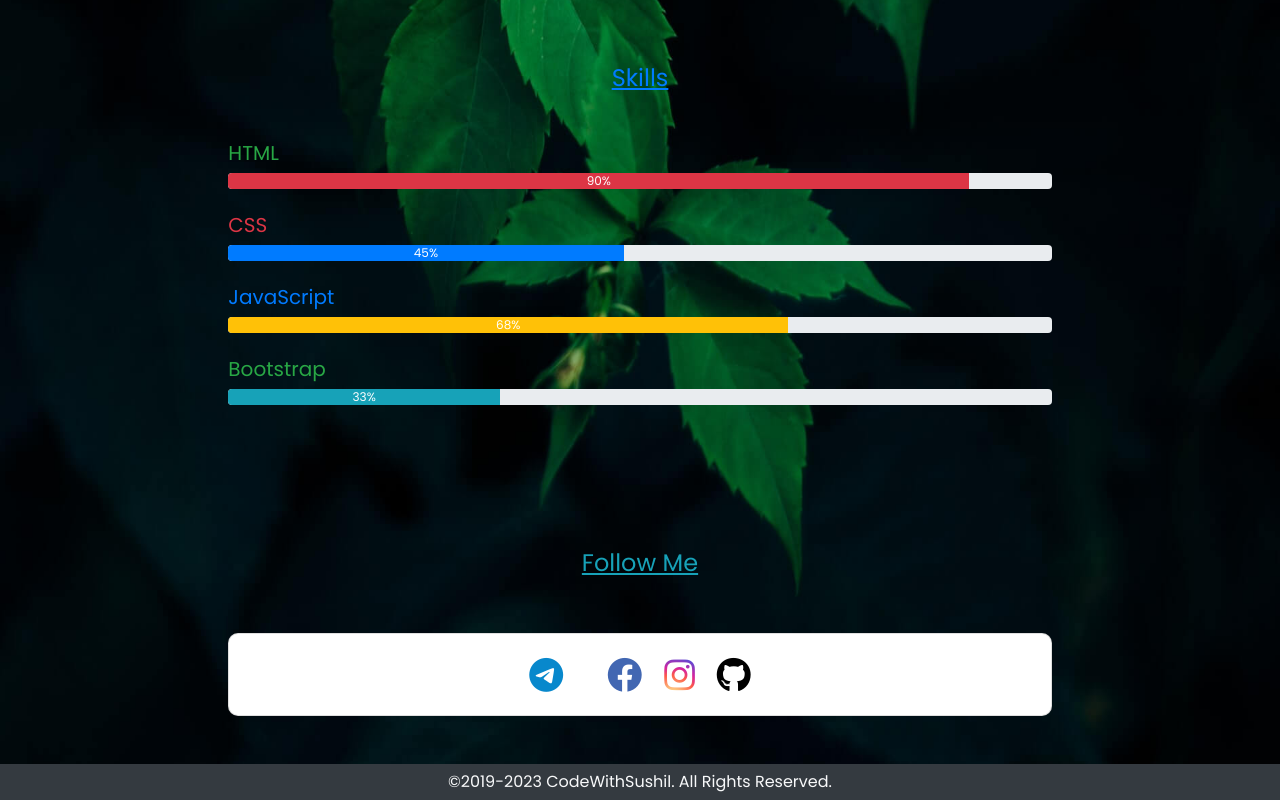
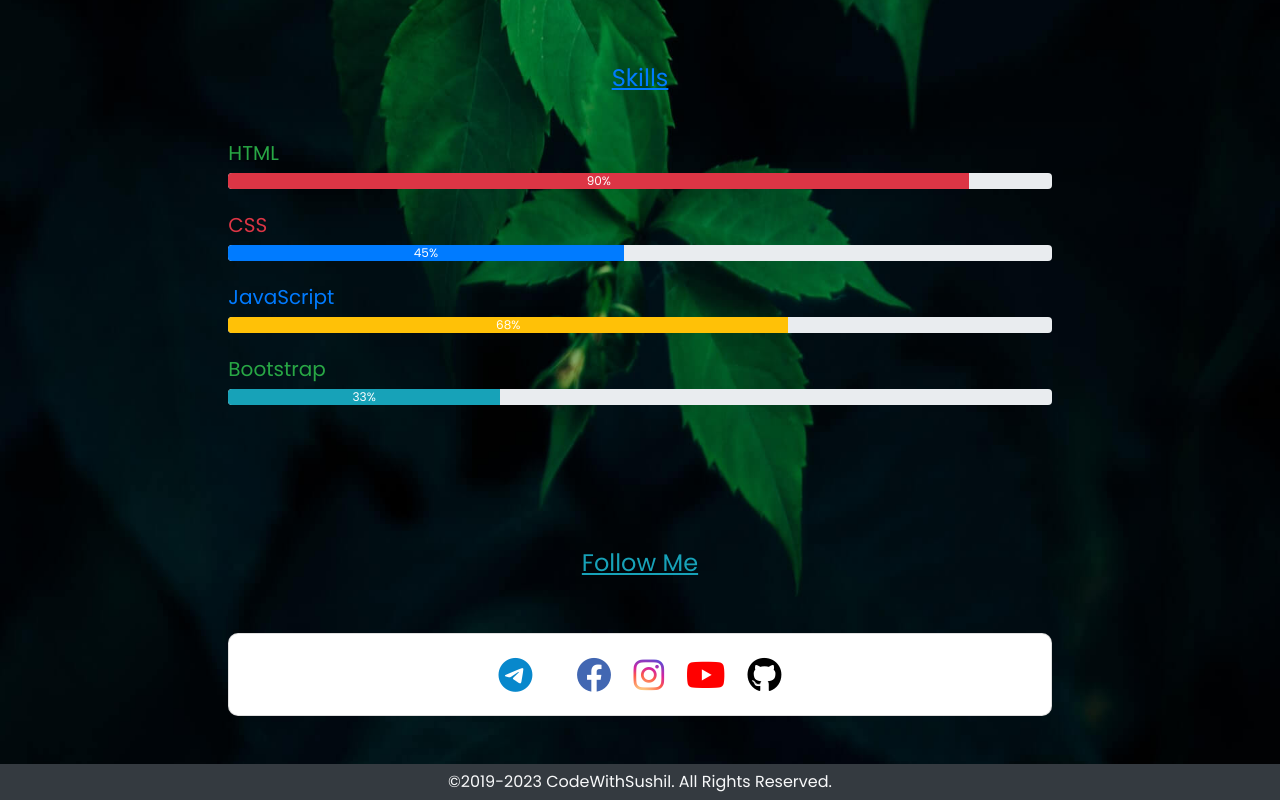
Before and after one commit to CodeWithSushil/codewithsushil.github.io, a plain HTML site: page index.html in a window 1280 px wide. Shown: the part 1532-2332 px from the top of the page. Drawn offline with Linux system fonts and the light colour scheme.

Commit message:
add YT channel

```diff
--- a/assets/css/style.css
+++ b/assets/css/style.css
@@ -147,6 +147,10 @@
     color: black;
 }
 
+.fa-youtube{
+    color: red;
+}
+
 script {
     display: none;
     visibility: hidden;
--- a/index.html
+++ b/index.html
@@ -156,9 +156,9 @@
                         <a href="https://www.instagram.com/codewithsushil" target="_blank" title="Code With Sushil Instagram">
                             <i class="fab fa-instagram"></i>
                         </a>
-                        <!--<a href="https://www.linkedin.com/mwlite/in/sushil-kumar-3629a6226" target="_blank">
-              <i class="fab fa-linkedin"></i>
-            </a>-->
+                        <a href="https://www.youtube.com/@CodeWithSushil1" target="_blank">
+              <i class="fab fa-youtube"></i>
+            </a>
                         <a href="https://github.com/CodeWithSushil" target="_blank" title="Code With Sushil Github">
                             <i class="fab fa-github">
                             </i>
```
